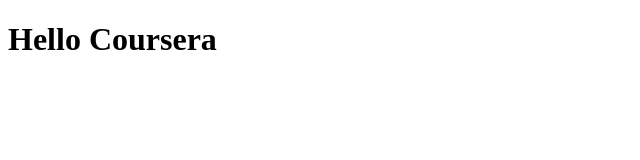
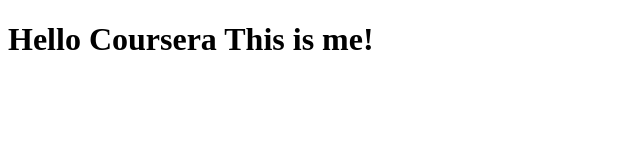
Before and after one commit to xxichlas/coursera, a plain HTML site: page site/index.html in a window 1280 px wide. Shown: the whole page, without its empty margins (0-640 px from the left). Drawn offline with Linux system fonts and the light colour scheme.

Commit message:
Update index.html

```diff
--- a/site/index.html
+++ b/site/index.html
@@ -6,6 +6,8 @@
  	</title>
  </head>
  <body>
- <h1>Hello Coursera</h1>
+ <h1>Hello Coursera
+	 This is me!
+ </h1>
  </body>
  </html>
```
